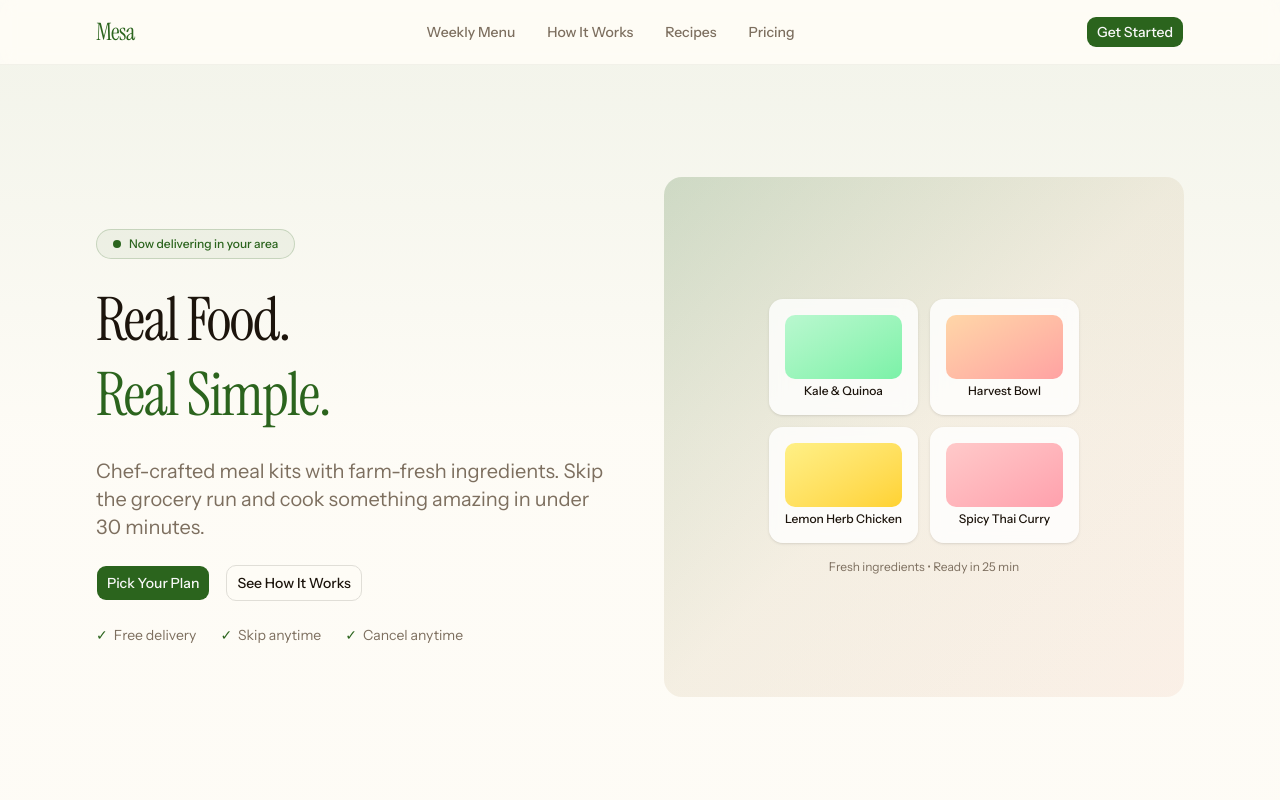
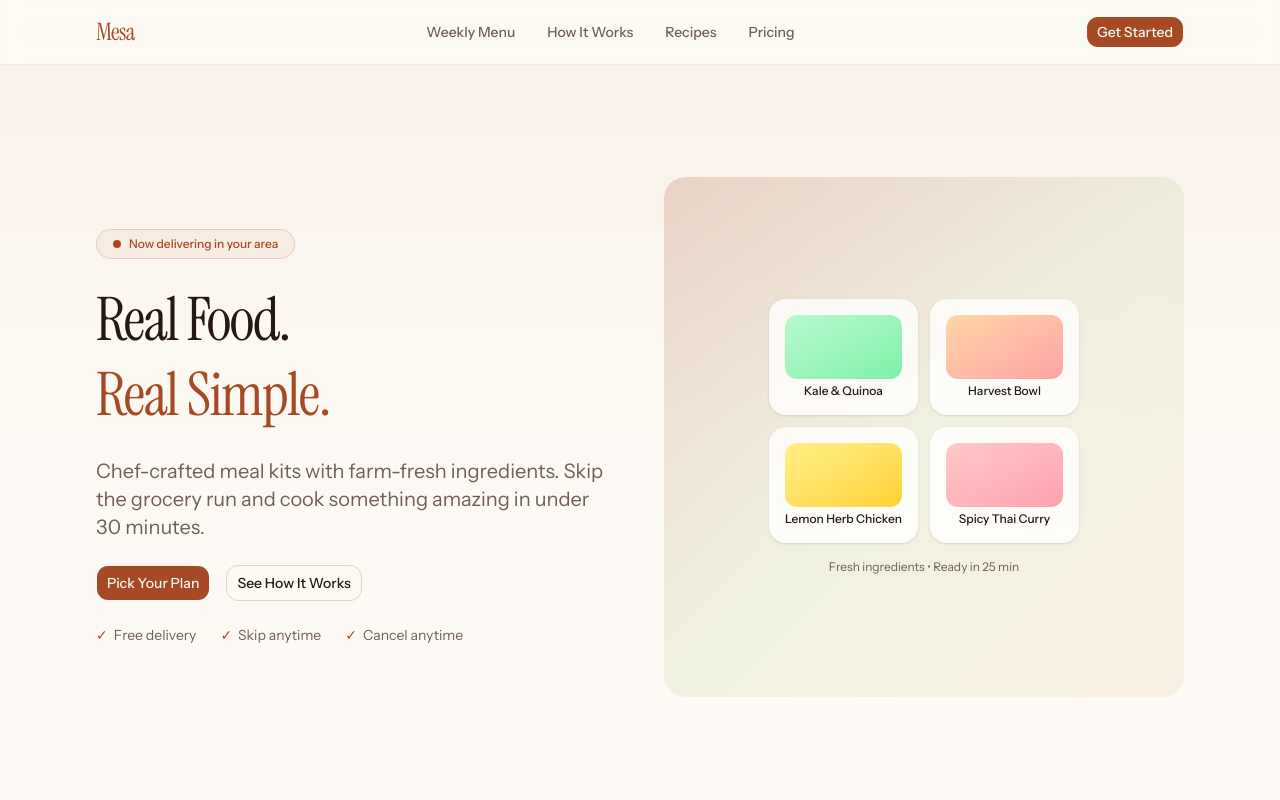
Before and after one commit to anas-khan-antimatter/mkt-mesa-kitchen, a Next.js app: page / in a window 1280 px wide. Shown: the top 800 px of the page. Built offline with nearby package versions, Linux system fonts and the light colour scheme.

Commit message:
antimatter: checkpoint c-1790732970995-ea1vk

```diff
--- a/src/app/globals.css
+++ b/src/app/globals.css
@@ -10,6 +10,7 @@
   --font-sans: "Instrument Sans", var(--font-sans);
   --font-sans--font-feature-settings: "cv02","cv03","cv04","cv11";
   --font-heading: "Instrument Serif", var(--font-serif);
+  --font-hand: "Caveat", cursive;
   --color-sidebar-ring: var(--sidebar-ring);
   --color-sidebar-border: var(--sidebar-border);
   --color-sidebar-accent-foreground: var(--sidebar-accent-foreground);
@@ -49,38 +50,42 @@
 }
 
 :root {
-  --background: oklch(0.99 0.008 90);
-  --foreground: oklch(0.2 0.02 70);
-  --card: oklch(1 0 0);
-  --card-foreground: oklch(0.2 0.02 70);
-  --popover: oklch(1 0 0);
-  --popover-foreground: oklch(0.2 0.02 70);
-  --primary: oklch(0.45 0.12 140);
-  --primary-foreground: oklch(0.98 0 0);
-  --secondary: oklch(0.6 0.1 80);
-  --secondary-foreground: oklch(0.98 0 0);
-  --muted: oklch(0.96 0.01 90);
-  --muted-foreground: oklch(0.55 0.03 70);
-  --accent: oklch(0.7 0.12 45);
-  --accent-foreground: oklch(0.98 0 0);
-  --destructive: oklch(0.577 0.245 27.325);
-  --border: oklch(0.9 0.01 90);
-  --input: oklch(0.9 0.01 90);
-  --ring: oklch(0.45 0.12 140);
-  --chart-1: oklch(0.87 0 0);
-  --chart-2: oklch(0.556 0 0);
-  --chart-3: oklch(0.439 0 0);
-  --chart-4: oklch(0.371 0 0);
-  --chart-5: oklch(0.269 0 0);
-  --radius: 0.625rem;
-  --sidebar: oklch(0.985 0 0);
-  --sidebar-foreground: oklch(0.145 0 0);
-  --sidebar-primary: oklch(0.205 0 0);
-  --sidebar-primary-foreground: oklch(0.985 0 0);
-  --sidebar-accent: oklch(0.97 0 0);
-  --sidebar-accent-foreground: oklch(0.205 0 0);
-  --sidebar-border: oklch(0.922 0 0);
-  --sidebar-ring: oklch(0.708 0 0);
+  /* Warm terracotta + lime zest cookbook palette */
+  --background: oklch(0.985 0.008 85);
+  --foreground: oklch(0.22 0.025 55);
+  --card: oklch(0.99 0.005 85);
+  --card-foreground: oklch(0.22 0.025 55);
+  --popover: oklch(0.99 0.005 85);
+  --popover-foreground: oklch(0.22 0.025 55);
+  /* Terracotta red — warm, earthy */
+  --primary: oklch(0.52 0.13 42);
+  --primary-foreground: oklch(0.97 0.005 85);
+  /* Lime zest — bright, fresh accent */
+  --secondary: oklch(0.68 0.14 125);
+  --secondary-foreground: oklch(0.15 0.02 120);
+  --muted: oklch(0.94 0.01 85);
+  --muted-foreground: oklch(0.5 0.03 55);
+  /* Warm golden accent */
+  --accent: oklch(0.72 0.12 72);
+  --accent-foreground: oklch(0.97 0.005 85);
+  --destructive: oklch(0.58 0.2 30);
+  --border: oklch(0.88 0.015 80);
+  --input: oklch(0.88 0.015 80);
+  --ring: oklch(0.52 0.13 42);
+  --chart-1: oklch(0.52 0.13 42);
+  --chart-2: oklch(0.68 0.14 125);
+  --chart-3: oklch(0.72 0.12 72);
+  --chart-4: oklch(0.45 0.1 42);
+  --chart-5: oklch(0.38 0.08 42);
+  --radius: 0.75rem;
+  --sidebar: oklch(0.96 0.008 85);
+  --sidebar-foreground: oklch(0.22 0.025 55);
+  --sidebar-primary: oklch(0.52 0.13 42);
+  --sidebar-primary-foreground: oklch(0.97 0.005 85);
+  --sidebar-accent: oklch(0.94 0.012 85);
+  --sidebar-accent-foreground: oklch(0.22 0.025 55);
+  --sidebar-border: oklch(0.88 0.015 80);
+  --sidebar-ring: oklch(0.52 0.13 42);
 }
 
 @layer base {
@@ -102,3 +107,14 @@
     display: none;
   }
 }
+
+/* Cookbook accent utilities */
+@utility cookbook-border {
+  border-style: dashed;
+  border-width: 2px;
+  @apply border-primary/30;
+}
+
+@utility cookbook-tag {
+  @apply inline-flex items-center gap-1 rounded-sm border border-primary/20 bg-primary/5 px-2 py-0.5 font-hand text-xs text-primary;
+}
--- a/src/app/layout.tsx
+++ b/src/app/layout.tsx
@@ -1,5 +1,5 @@
 import type { Metadata } from "next";
-import { Instrument_Sans, Instrument_Serif } from "next/font/google";
+import { Instrument_Sans, Instrument_Serif, Caveat } from "next/font/google";
 import "./globals.css";
 import { SiteHeader } from "@/components/site-header";
 import { SiteFooter } from "@/components/site-footer";
@@ -15,12 +15,18 @@ const instrumentSerif = Instrument_Serif({
   weight: "400",
 });
 
+const caveat = Caveat({
+  variable: "--font-hand",
+  subsets: ["latin"],
+  weight: ["400", "600"],
+});
+
 export const metadata: Metadata = {
-  title: "Mesa — Real Food, Real Simple.",
+  title: "Mesa Kitchen — Fresh Meal Kits, Delivered",
   description:
-    "Weekly meal kits with farm-fresh ingredients, chef-crafted recipes, and flexible plans. Eat well without the waste.",
+    "Weekly meal kits with farm-fresh ingredients, chef-crafted recipes, and flexible plans. Real food, real simple.",
   openGraph: {
-    title: "Mesa — Real Food, Real Simple.",
+    title: "Mesa Kitchen — Fresh Meal Kits, Delivered",
     description:
       "Weekly meal kits with farm-fresh ingredients, chef-crafted recipes, and flexible plans.",
     type: "website",
@@ -35,7 +41,7 @@ export default function RootLayout({
   return (
     <html
       lang="en"
-      className={`${instrumentSans.variable} ${instrumentSerif.variable} antialiased`}
+      className={`${instrumentSans.variable} ${instrumentSerif.variable} ${caveat.variable} antialiased`}
     >
       <body className="min-h-screen flex flex-col">
         <SiteHeader />
```
Also changed, not shown: .antimatter/lanes/ship.json (added), .antimatter/wiki/log.md, .antimatter/wiki/map.json, .antimatter/wiki/map.md.
